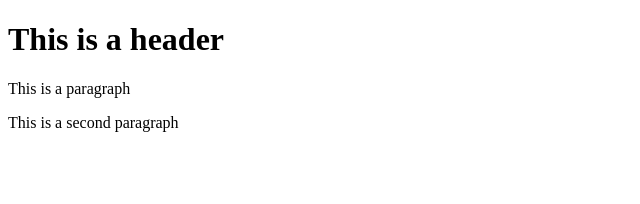
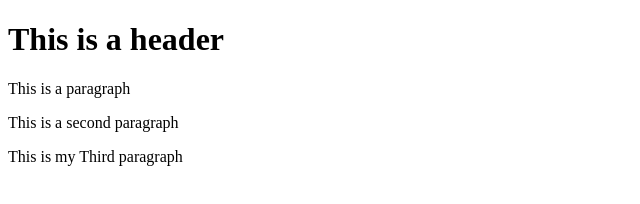
Before and after one commit to pariharpriya/git-test, a website: page index.html in a window 1280 px wide. Shown: the whole page, without its empty margins (0-640 px from the left). Drawn offline with Linux system fonts and the light colour scheme.

Commit message:
fourth commit

```diff
--- a/index.html
+++ b/index.html
@@ -7,5 +7,6 @@
 <h1>This is a header</h1>
 <p>This is a paragraph</p>
 <p>This is a second  paragraph</p>
+<p>This is my Third paragraph</p>
 </body>
 </html>
```
Also changed, not shown: package.json (added, +28 -0 lines), 2 other files.
